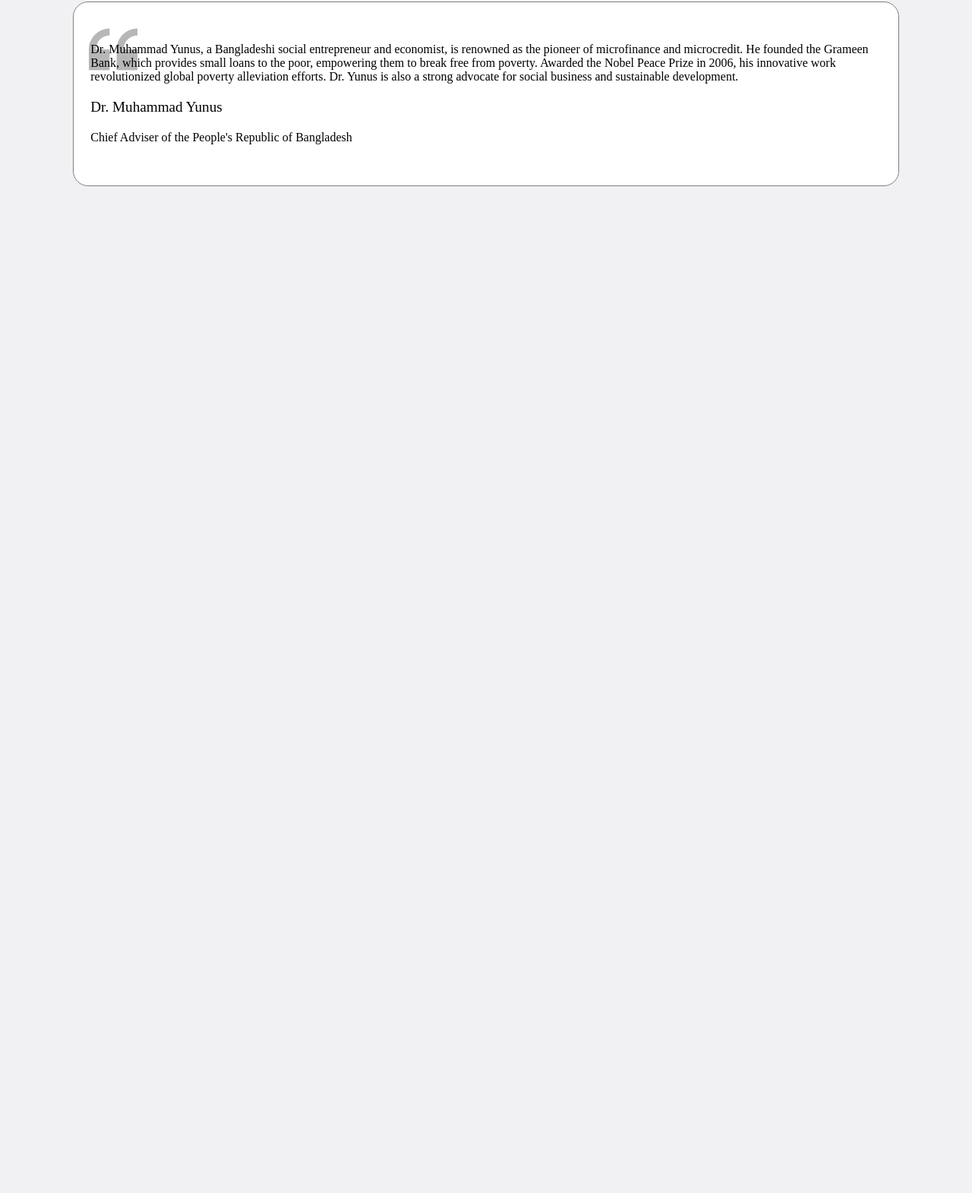
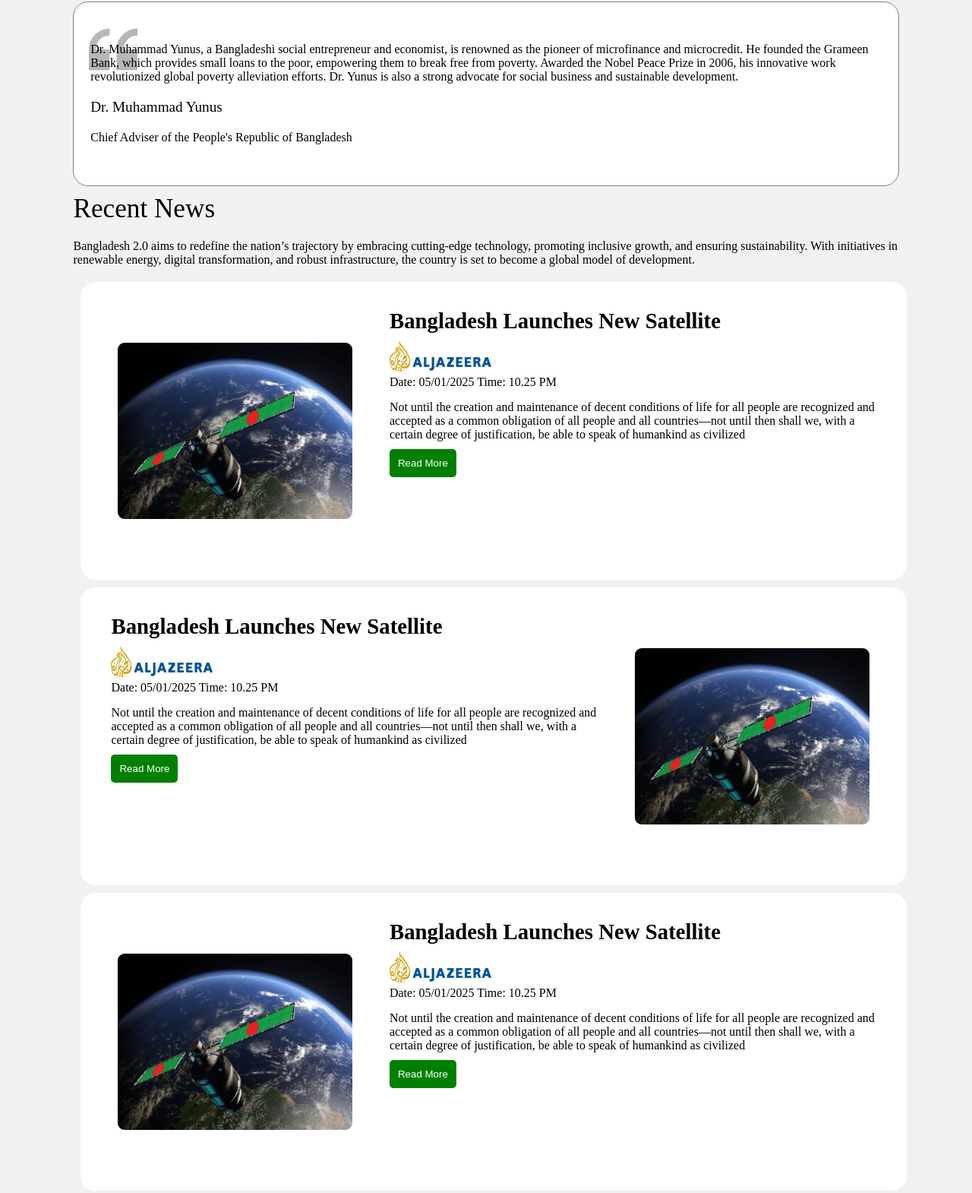
Before and after one commit to mshossain-safat/Bangladesh2.0, a plain HTML site: page index.html in a window 1280 px wide. Shown: the part 1362-2932 px from the top of the page at 76% size. Before the commit the page ends 1615 px from the top, so only its background shows below. Drawn offline with Linux system fonts and the light colour scheme.

Commit message:
recent news section created

```diff
--- a/index.html
+++ b/index.html
@@ -63,5 +63,66 @@
             <div class="dis">Chief Adviser of the People's Republic of Bangladesh</div>
         </div>
     </div>
+    <div class="recent">
+        <div class="title">Recent News</div>
+        <div class="dis">
+            Bangladesh 2.0 aims to redefine the nation’s trajectory by embracing cutting-edge technology, promoting inclusive growth, and ensuring sustainability. With initiatives in renewable energy, digital transformation, and robust infrastructure, the country is set to become a global model of development.
+        </div>
+        <div class="rcard">
+            <div class="left">
+                <img src="assets/satelite.png" alt="">
+            </div>
+            <div class="right">
+                <div class="title" >Bangladesh Launches New Satellite</div>
+                <div class="logo">
+                    <img src="assets/al-jazeera.png" alt="">
+                </div>
+                <div class="date">Date: 05/01/2025  Time: 10.25 PM</div>
+                <div class="dis">Not until the creation and maintenance of decent conditions of life for all people are recognized and accepted as a common obligation of all people and all countries—not until then shall we,
+                    with a certain degree of justification, be able to speak of humankind as civilized</div>
+
+                <button class="btn" > Read More</button>
+            </div>
+        </div>
+        <div class="rcard">
+
+            <div class="right">
+                <div class="title" >Bangladesh Launches New Satellite</div>
+                <div class="logo">
+                    <img src="assets/al-jazeera.png" alt="">
+                </div>
+                <div class="date">Date: 05/01/2025  Time: 10.25 PM</div>
+                <div class="dis">Not until the creation and maintenance of decent conditions of life for all people are recognized and accepted as a common obligation of all people and all countries—not until then shall we,
+                    with a certain degree of justification, be able to speak of humankind as civilized</div>
+
+                <button class="btn" > Read More</button>
+            </div>
+            <div class="left">
+                <img src="assets/satelite.png" alt="">
+            </div>
+        </div>
+
+        <div class="rcard">
+            <div class="left">
+                <img src="assets/satelite.png" alt="">
+            </div>
+            <div class="right">
+                <div class="title" >Bangladesh Launches New Satellite</div>
+                <div class="logo">
+                    <img src="assets/al-jazeera.png" alt="">
+                </div>
+                <div class="date">Date: 05/01/2025  Time: 10.25 PM</div>
+                <div class="dis">Not until the creation and maintenance of decent conditions of life for all people are recognized and accepted as a common obligation of all people and all countries—not until then shall we,
+                    with a certain degree of justification, be able to speak of humankind as civilized</div>
+
+                <button class="btn" > Read More</button>
+            </div>
+        </div>
+
+
+
+    </div>
+
+
 </body>
 </html>
--- a/style.css
+++ b/style.css
@@ -52,6 +52,15 @@ body{
     color:white;
     padding: 10px;
     border:1px solid transparent;
+    border-radius: 5px;
+
+}
+.cont .btn:hover{
+    background-color: white;
+    color:black;
+    font:bold;
+    padding: 10px;
+    border:1px solid black;
     border-radius: 5px;
 
 }
@@ -122,6 +131,14 @@ body{
     border: 0px solid transparent;
     border-radius: 5px;
 }
+.card .btn:hover{
+    padding: 10px;
+    border: 1px solid black;
+    border-radius: 5px;
+    background-color: white;
+    color: black;
+    font:bold;
+}
 
 .card1 .btn{
     background-color: #5490F5;
@@ -150,3 +167,72 @@ body{
 .quote .title{
     font-size: 1.2rem;
 }
+
+
+.recent{
+    padding: 0px 7%;
+}
+
+.recent .title{
+    font-size: 2.2rem;
+    padding: 10px 0px;
+
+}
+
+.recent .dis{
+    padding: 10px 0px;
+}
+
+.rcard{
+    width: 100%;
+    height: 50%;
+    border-radius: 20px;
+    padding: 20px;
+    background-color: white;
+    display: flex;
+    flex-direction: row;
+    margin: 10px;
+
+}
+
+.left{
+    width: 35%;
+    height: 100%;
+    display: flex;
+    justify-content: center;
+    align-items: center;
+}
+.left img{
+    width: 85%;
+    border: 1px solid transparent;
+    border-radius: 10px;
+
+}
+
+.right{
+    width: 65%;
+    padding: 5px 20px ;
+}
+.right .title{
+    font-size: 1.8rem;
+    font-weight: 800;
+}
+.right  .btn{
+    padding: 10px;
+    background-color: green;
+    color: white;
+    border: 1px solid transparent;
+    border-radius: 5px;
+    cursor: pointer;
+}
+.right  .btn:hover{
+    padding: 10px;
+    background-color: white;
+    color: black;
+    font: bold;
+    border: 1px solid black;
+    border-radius: 5px;
+}
+.right .date{
+    padding: 5px 0px;
+}
```
